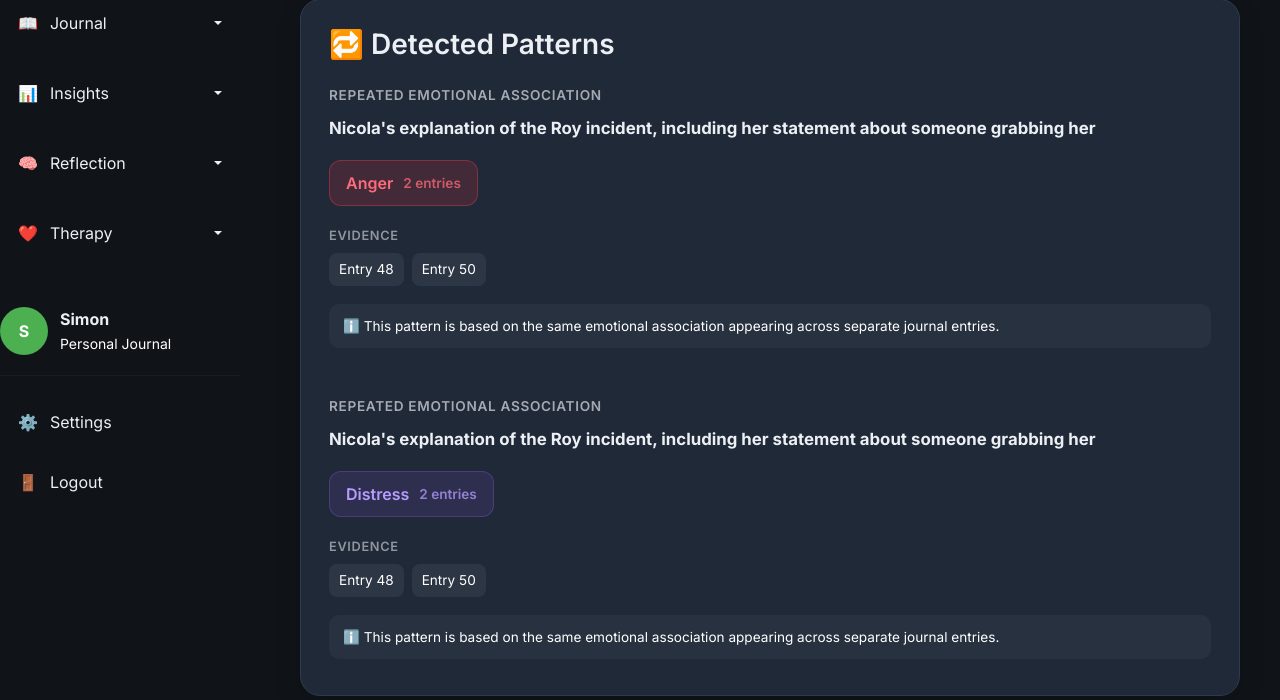
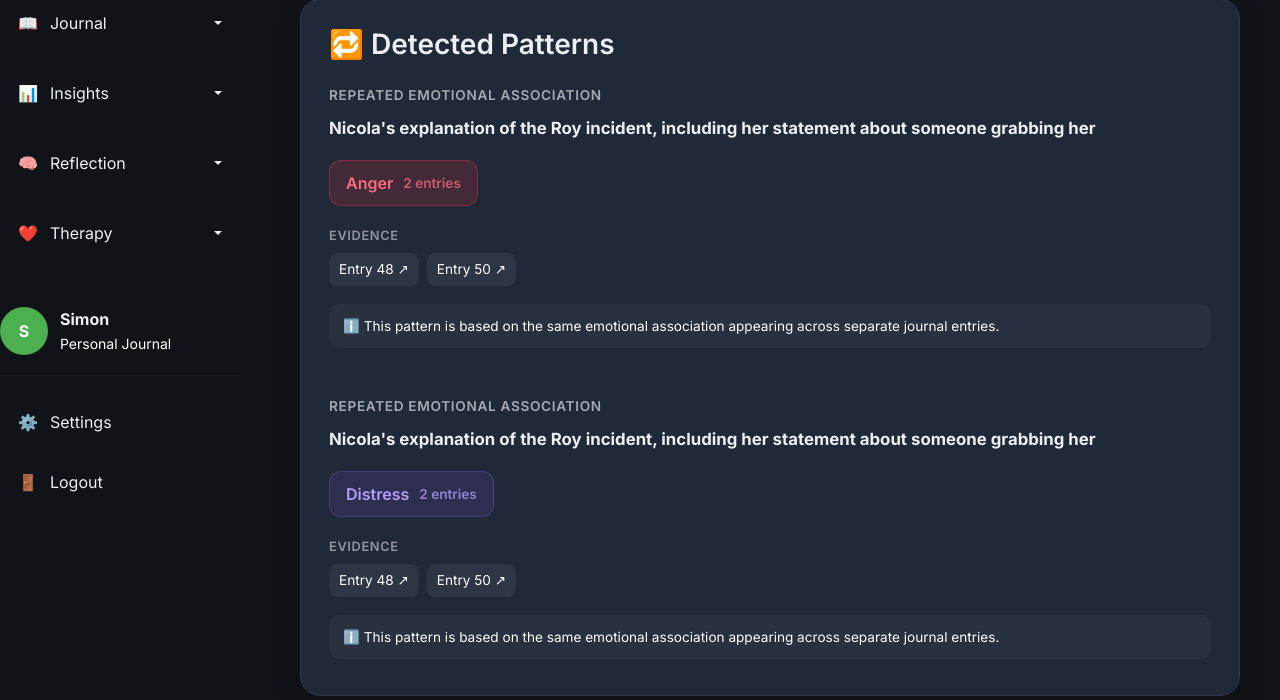
Before and after one commit to dippa1982/Journal_V2, a Flask app: page /patterns in a window 1280 px wide. Shown: the part 147-847 px from the top of the page. Run offline with Flask 3, Linux system fonts and the light colour scheme; a user stored in the database is signed in; data comes from the database, SQL or seed files in the repository.

Commit message:
new patterns added

```diff
--- a/templates/patterns.html
+++ b/templates/patterns.html
@@ -100,9 +100,12 @@
 
                                 {% for entry_id in pattern.entry_ids %}
 
-                                    <span class="pattern-evidence-entry">
-                                        Entry {{ entry_id }}
-                                    </span>
+                                    <a
+                                        href="{{ url_for('journal.view_entry', entry_id=entry_id) }}"
+                                        class="pattern-evidence-entry"
+                                    >
+                                        Entry {{ entry_id }} ↗
+                                    </a>
 
                                 {% endfor %}
 
```
